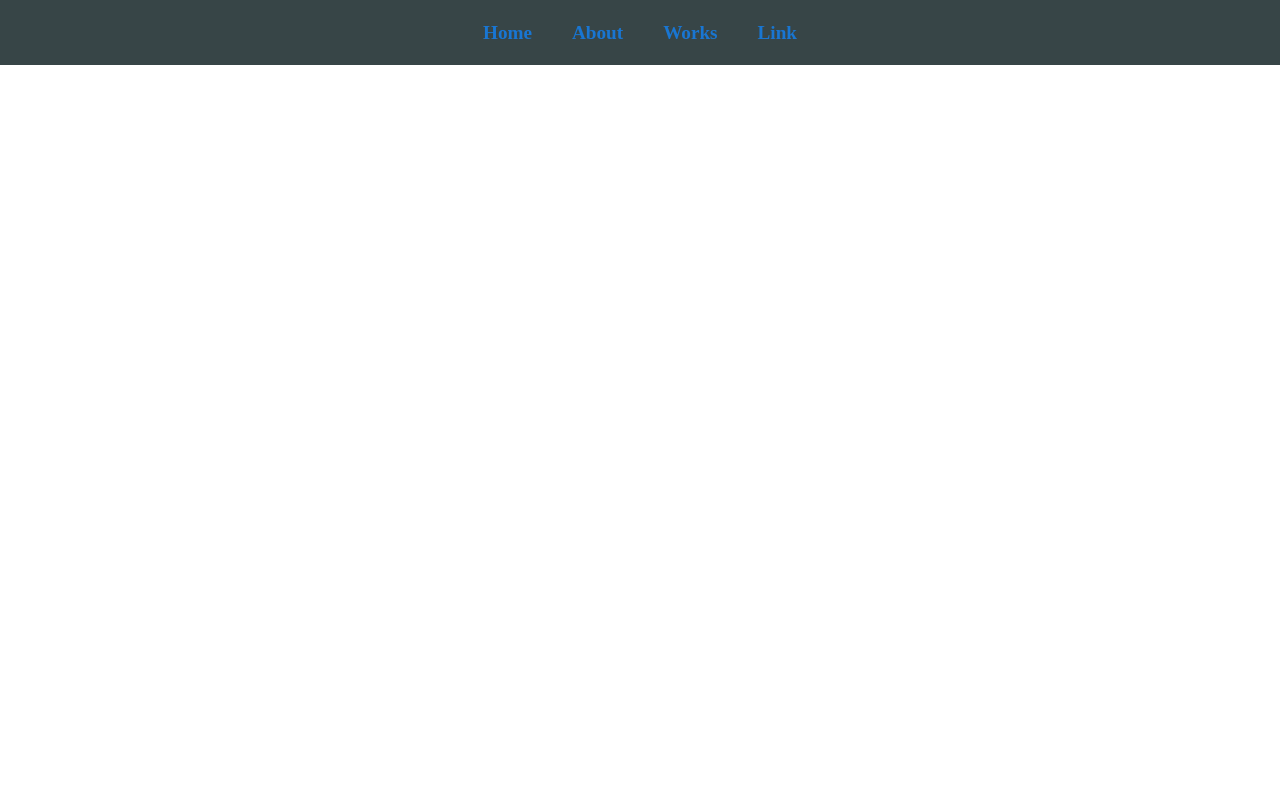
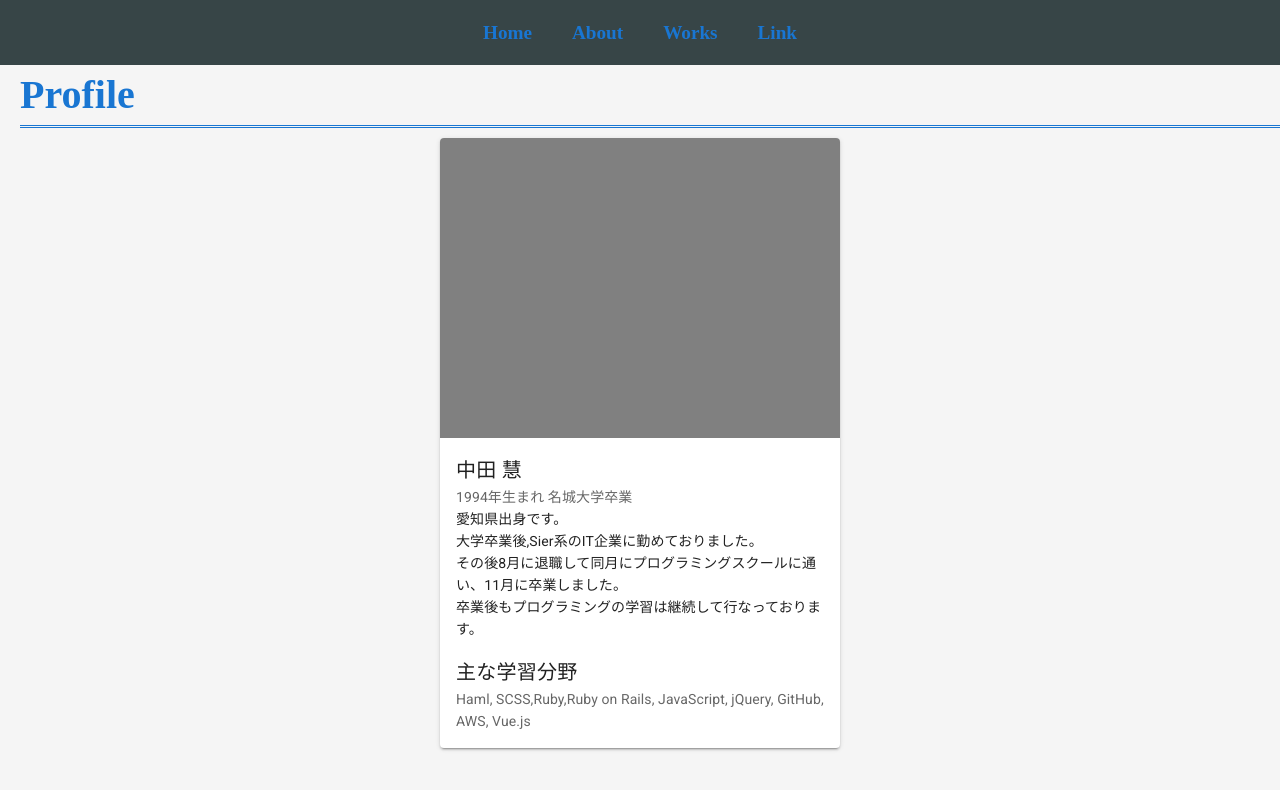
Before and after one commit to kei-60th/vue_portfolio, a Vue app: page /about in a window 1280 px wide. Shown: the top 790 px of the page. Built offline with nearby package versions, Linux system fonts and the light colour scheme.

Commit message:
ページ名の変更

```diff
--- a/src/App.vue
+++ b/src/App.vue
@@ -44,9 +44,9 @@
   <div id="app">
     <div class="header">
       <router-link to="/" class="headerlink">Home</router-link>
-      <router-link to="/page2" class="headerlink">About</router-link>
-      <router-link to="/page3" class="headerlink">Works</router-link>
-      <router-link to="/page4" class="headerlink">Link</router-link>
+      <router-link to="/about" class="headerlink">About</router-link>
+      <router-link to="/works" class="headerlink">Works</router-link>
+      <router-link to="/link" class="headerlink">Link</router-link>
     </div>
     <router-view/>
   </div>
--- a/src/components/page2.vue
+++ b/src/components/about.vue
@@ -3,6 +3,7 @@
     <div class = "content">
       <h1 class= "pagetitle">Profile</h1>
       <div class = "cardwrapper">
+        <div class = "profilecard">
           <v-card
             class="mx-auto"
             max-width="400"
@@ -21,11 +22,12 @@
             <v-card-text class="text--primary">
               <div>愛知県出身です。<br>大学卒業後,Sier系のIT企業に勤めておりました。<br>その後8月に退職して同月にプログラミングスクールに通い、11月に卒業しました。<br>卒業後もプログラミングの学習は継続して行なっております。</div>
             </v-card-text>
-            <v-card-title>主な学習分野</v-card-title>
+            <v-card-title class = "study">主な学習分野</v-card-title>
             <v-card-subtitle class="pb-0">Haml, SCSS,Ruby,Ruby on Rails, JavaScript, jQuery, GitHub, AWS, Vue.js</v-card-subtitle>
             <v-card-text class="text--primary">
             </v-card-text>
           </v-card>
+        </div>
       </div>
     </div>
   </div>
@@ -59,6 +61,10 @@
   justify-content:center;
 }
 
+.profilecard{
+  margin-bottom: 100px;
+}
+
 .imagewrapper{
   background-color:gray;
 }
@@ -67,4 +73,8 @@
   margin:0px 40px 0;
 }
 
+.study{
+  padding-top:0;
+}
+
 </style>
--- a/src/components/page4.vue
+++ b/src/components/link.vue
@@ -2,6 +2,8 @@
   <div class = "background">
     <div class = "content">
       <h1 class= "pagetitle">Link</h1>
+
+
     </div>
   </div>
 </template>
--- a/src/components/page3.vue
+++ b/src/components/works.vue
@@ -182,7 +182,7 @@
 }
 
 .v-card{
-  margin-bottom:10px;
+  margin-bottom:30px;
 }
 
 .v-card__title{
--- a/src/router/index.js
+++ b/src/router/index.js
@@ -12,28 +12,28 @@ const routes = [
     component: Home
   },
   {
-    path: '/page2',
-    name: 'page2',
+    path: '/about',
+    name: 'about',
     // route level code-splitting
     // this generates a separate chunk (about.[hash].js) for this route
     // which is lazy-loaded when the route is visited.
-    component: () => import(/* webpackChunkName: "about" */ '../components/page2.vue')
+    component: () => import(/* webpackChunkName: "about" */ '../components/about.vue')
   },
   {
-    path: '/page3',
-    name: 'page3',
+    path: '/works',
+    name: 'works',
     // route level code-splitting
     // this generates a separate chunk (about.[hash].js) for this route
     // which is lazy-loaded when the route is visited.
-    component: () => import(/* webpackChunkName: "about" */ '../components/page3.vue')
+    component: () => import(/* webpackChunkName: "about" */ '../components/works.vue')
   },
   {
-    path: '/page4',
-    name: 'page4',
+    path: '/link',
+    name: 'link',
     // route level code-splitting
     // this generates a separate chunk (about.[hash].js) for this route
     // which is lazy-loaded when the route is visited.
-    component: () => import(/* webpackChunkName: "about" */ '../components/page4.vue')
+    component: () => import(/* webpackChunkName: "about" */ '../components/link.vue')
   }
 ]
 
```
